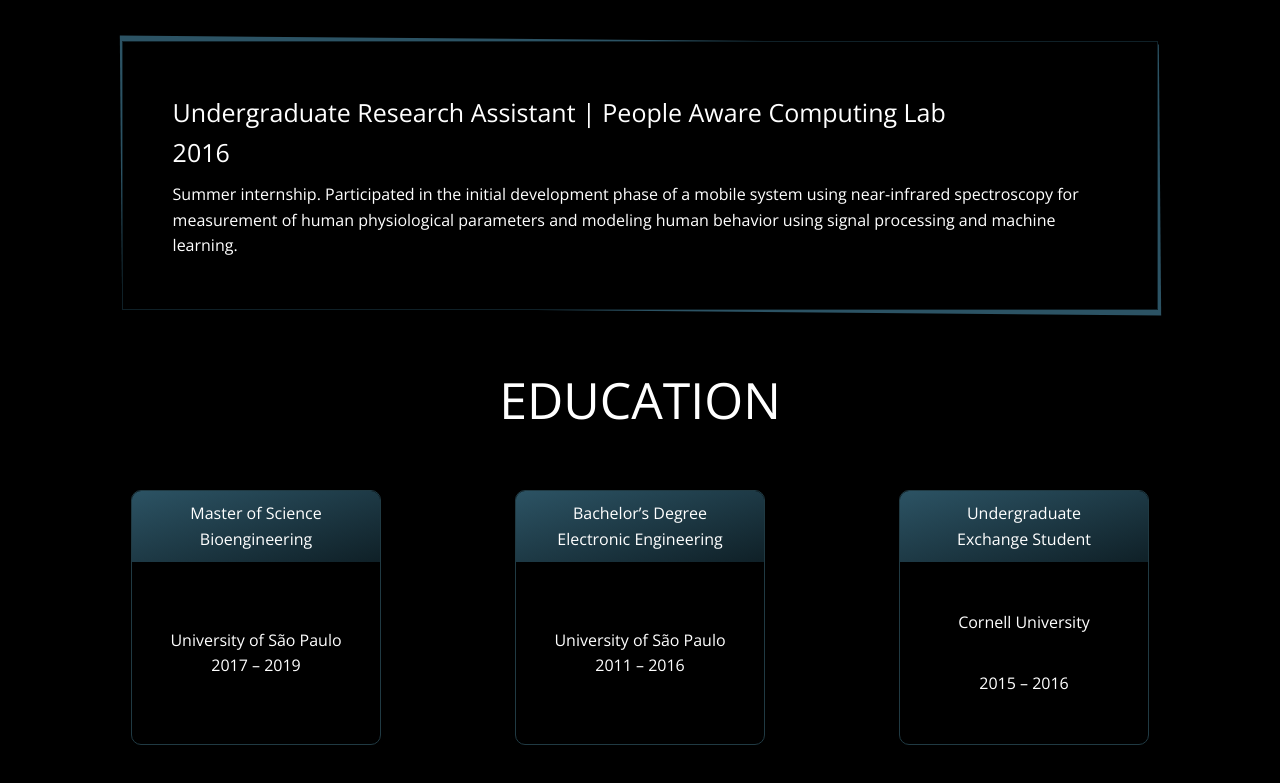
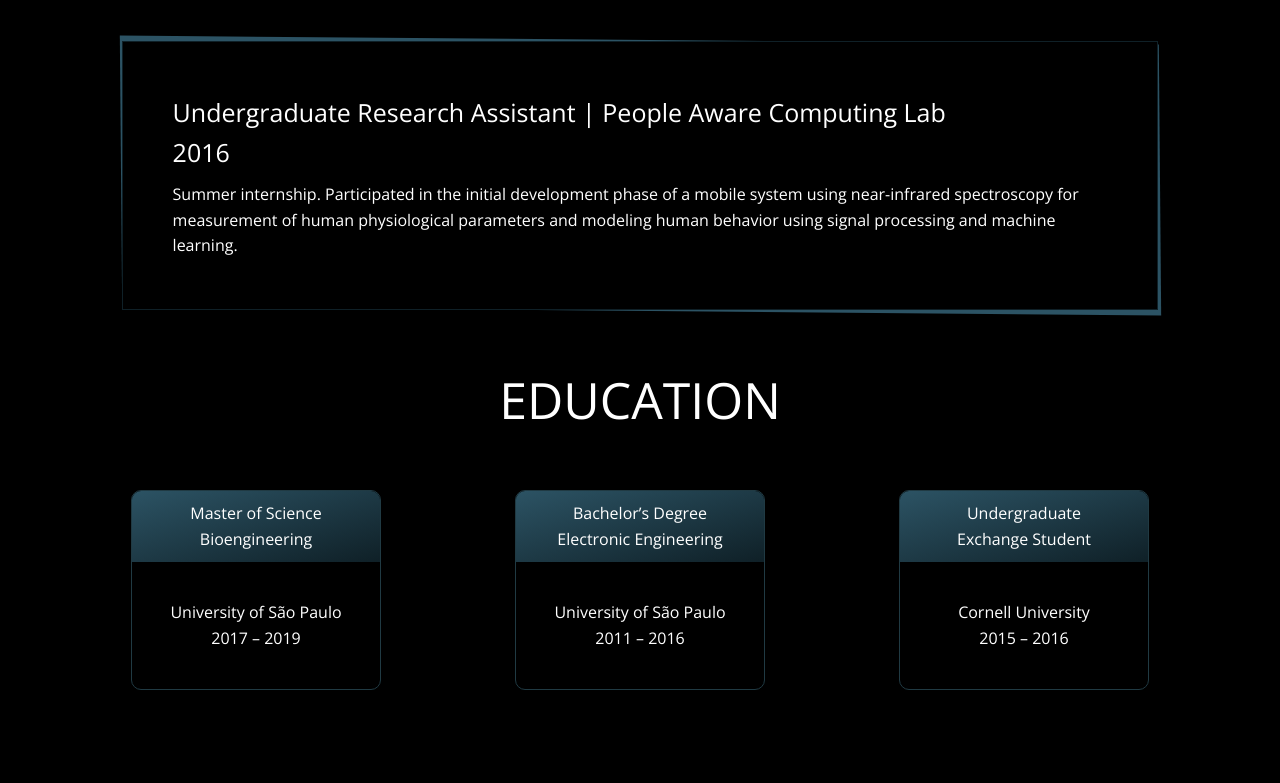
Before and after one commit to gus-c-oliveira/gus-c-oliveira.github.io, a website: page index.html in a window 1280 px wide. Shown: the part 1999-2782 px from the top of the page. Drawn offline with nearby package versions, Linux system fonts and the light colour scheme.

Commit message:
scss: fix layout of Cornell card

```diff
--- a/index.html
+++ b/index.html
@@ -91,8 +91,7 @@
         <div class="education__item">
           <span class="education__level">Undergraduate<br>Exchange Student</span>
           <div class="education__detail">
-            <span>Cornell University</span>
-            <span>2015 – 2016</span>
+            <span>Cornell University<br>2015 – 2016</span>
           </div>
         </div>
       </section>
--- a/sass/_layout.scss
+++ b/sass/_layout.scss
@@ -262,7 +262,7 @@
   &__item {
     @include flex-vertical;
     width: 250px;
-    height: 255px;
+    height: 200px;
     margin: 0 1rem 3rem;
     padding-bottom: 3rem;
     overflow: hidden;
```
Also changed, not shown: css/style.css.
